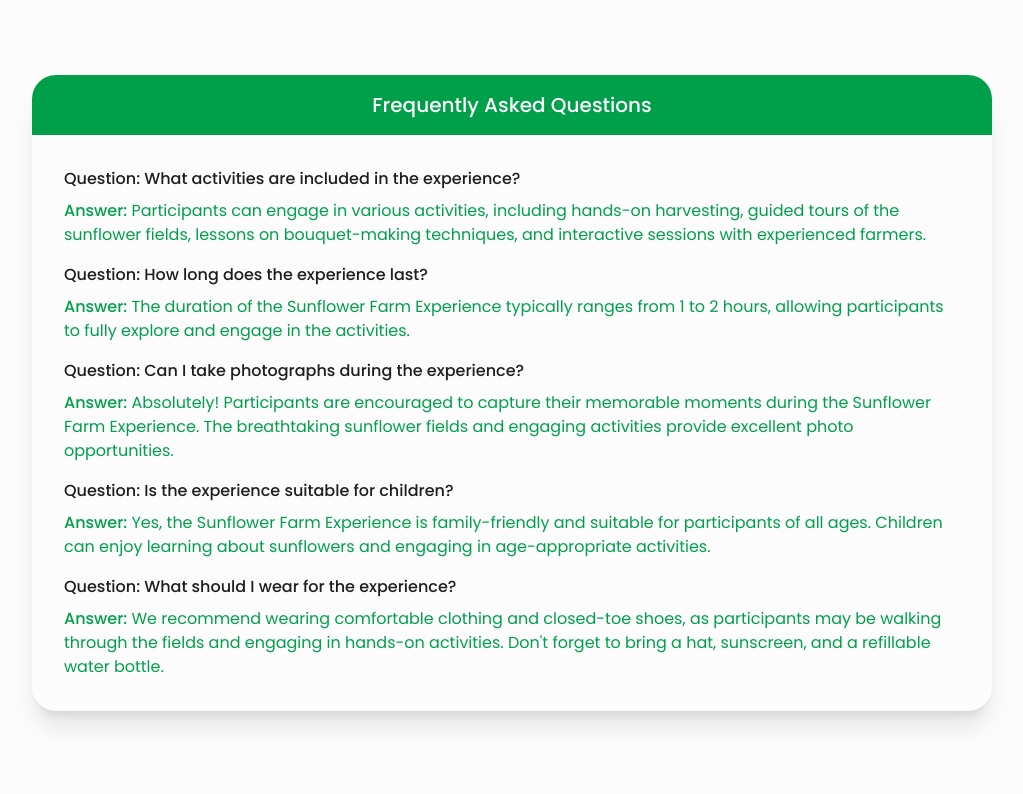
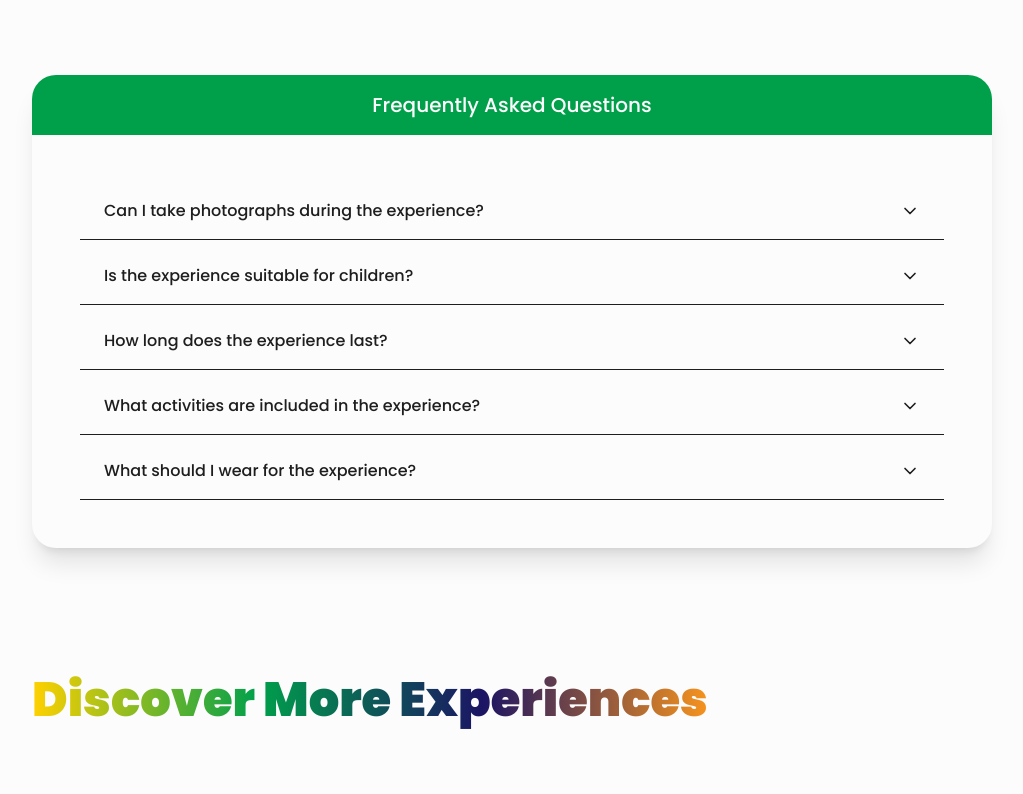
Before and after one commit to Gina-Experiences/gina-experiences-legacy, a Next.js app: page /experiences/1 in a window 1280 px wide. Shown: the part 1480-2274 px from the top of the page, without its empty margins (128-1151 px from the left). Built offline with nearby package versions, Linux system fonts and the light colour scheme; no server answers.

Commit message:
Added FAQ accordion component

```diff
--- a/src/components/experiences/id-experience.tsx
+++ b/src/components/experiences/id-experience.tsx
@@ -12,6 +12,7 @@ import {
     FaHourglassStart,
 } from 'react-icons/fa6';
 import exp from 'constants';
+import AccordionFAQ from '../faq-accordion';
 
 export default function ExperiencePage() {
     const params = useParams();
@@ -161,33 +162,18 @@ export default function ExperiencePage() {
                         </div>
                     </div>
                 </div>
-                <div className="h-5/6 py-16 px-8 md:px-32">
+                <div className="w-full h-5/6 py-16 px-8 md:px-32">
                     <div className="bg-ginaWhite rounded-3xl shadow-xl flex flex-col mt-8">
                         <div className="rounded-t-3xl bg-ginaGreen flex flex-col items-center justify-center text-ginaWhite text-xl p-4 text-center font-medium">
                             Frequently Asked Questions
                         </div>
-                        <div className="px-8 h-full flex flex-col p-8 space-y-4">
-                            {experience.faq && experience.faq.length > 0 ? (
-                                experience.faq.map((faqItem, index) => (
-                                    <div
-                                        key={index}
-                                        className="flex flex-col space-y-2"
-                                    >
-                                        <span className="font-medium">
-                                            Question: {faqItem.question}
-                                        </span>
-                                        <span className="text-ginaGreen">
-                                            <span className="font-medium">
-                                                Answer:
-                                            </span>{' '}
-                                            {faqItem.answer}
-                                        </span>
-                                    </div>
-                                ))
-                            ) : (
-                                <span>No FAQs available</span>
-                            )}
-                        </div>
+                        <AccordionFAQ
+                            id={experience.id.toString()}
+                            data={experienceData.map(({ id, faq }) => ({
+                                id,
+                                faq,
+                            }))}
+                        />
                     </div>
                 </div>
             </div>
--- /dev/null
+++ b/src/components/faq-accordion.tsx
@@ -0,0 +1,98 @@
+"use client"
+
+import type React from "react"
+import { useState } from "react"
+import { ChevronDown } from "lucide-react"
+
+interface AccordionItemProps {
+   question: string
+   answer: string
+   isOpen: boolean
+   onToggle: () => void
+}
+
+const AccordionItem: React.FC<AccordionItemProps> = ({ question, answer, isOpen, onToggle }) => {
+   return (
+      <div className="border-b border-ginaBlack">
+         <button
+            className="flex justify-between items-center w-full py-4 px-2 md:px-6 text-left"
+            onClick={onToggle}
+         >
+            <span className="font-medium">{question}</span>
+            <ChevronDown className={`w-5 h-5 transition-transform duration-200 ${isOpen ? "transform rotate-180" : ""}`} />
+         </button>
+         {isOpen && (
+            <div className="py-4 px-2 md:px-6">
+               <p className="text-ginaGreen italic">{answer}</p>
+            </div>
+         )}
+      </div>
+   )
+}
+
+interface AccordionProps {
+   items: AccordionItemProps[]
+   allOpen: boolean
+   onToggleItem: (index: number) => void
+}
+
+const Accordion: React.FC<AccordionProps> = ({ items, allOpen, onToggleItem }) => {
+   return (
+      <div className="p-8 md:p-12 h-full flex flex-col space-y-2">
+         {items.map((item, index) => (
+            <AccordionItem key={index} {...item} isOpen={allOpen || item.isOpen} onToggle={() => onToggleItem(index)} />
+         ))}
+      </div>
+   )
+}
+
+interface AccordionFAQProps {
+   id: string
+   data: { id: number, faq: { question: string, answer: string }[] }[]
+}
+
+const AccordionFAQ: React.FC<AccordionFAQProps> = ({ id, data }) => {
+   const [allOpen, setAllOpen] = useState(false)
+   const [shuffledData] = useState(() => {
+      const selectedAccordionData = data.find(data => data.id === Number(id))
+      return selectedAccordionData ? selectedAccordionData.faq.sort(() => 0.5 - Math.random()) : []
+   })
+   const [itemStates, setItemStates] = useState(shuffledData.map(() => false))
+
+   const handleToggleItem = (index: number) => {
+      setItemStates(prev => {
+         const newStates = [...prev]
+         newStates[index] = !newStates[index]
+         return newStates
+      })
+   }
+
+   const handleToggleAll = () => {
+      setAllOpen(prev => !prev)
+   }
+
+   return (
+      <div>
+         {allOpen && (
+            <button
+               className="mb-4 px-4 py-2 bg-green-500 text-white rounded-md"
+               onClick={handleToggleAll}
+            >
+               Minimize All
+            </button>
+         )}
+         <Accordion
+            items={shuffledData.map((item, index) => ({
+               question: item.question,
+               answer: item.answer,
+               isOpen: itemStates[index],
+               onToggle: () => handleToggleItem(index)
+            }))}
+            allOpen={allOpen}
+            onToggleItem={handleToggleItem}
+         />
+      </div>
+   )
+}
+
+export default AccordionFAQ
```
